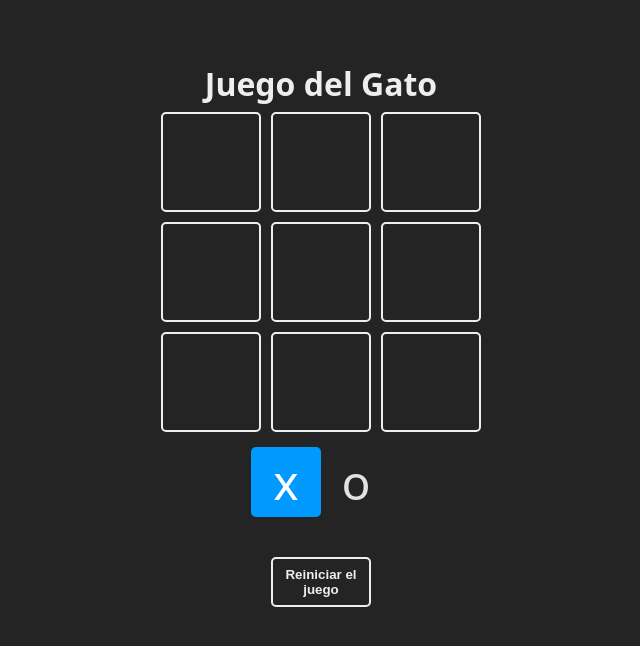
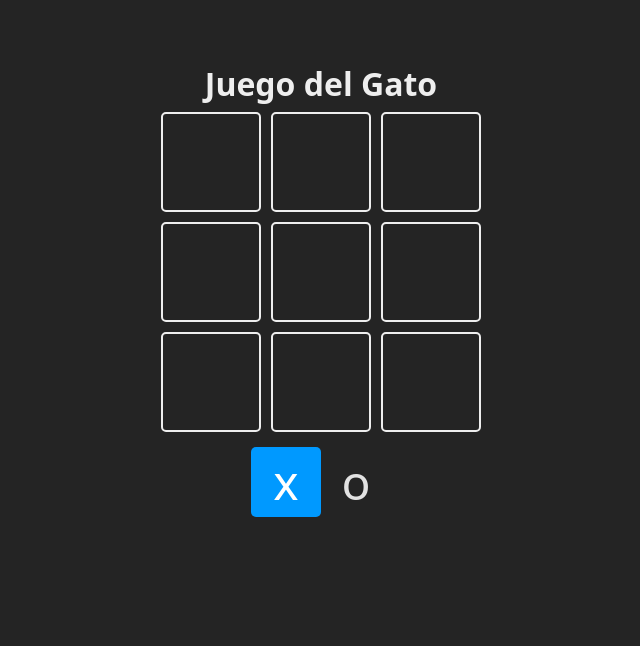
Before and after one commit to Avila-Pato/ReactClonGameGato, a React (Vite) app: page / in a window 1280 px wide. Shown: the top 646 px of the page, without its empty margins (319-959 px from the left). Built offline with nearby package versions, Linux system fonts and the light colour scheme.

Commit message:
Mostrandoe l ganador en pantalla

```diff
--- a/src/App.tsx
+++ b/src/App.tsx
@@ -151,10 +151,30 @@ const App: React.FC = () => {
         </Square>
       </section>
       {/* Muestra un mensaje de ganador si hay un ganador */}
-      {winner && <p>{winner} ganó la partida!</p>}
+      {winner !== null && (
+        <section className='winner'>
+          <div className='text'>
+            <h2>
+              {
+                winner === TURNS.X
+                  ? '¡Ganó el jugador X!'
+                  : '¡Ganó el jugador O!'
+              }
+            </h2>
 
-      {/* Boton para reiniciar el juego */}
-      <button onClick={resetGame}>Reiniciar el juego</button>
+            <header className='win'>
+              {winner && <Square isSelected={false} updateBoard={() => {}} index={-1}>{winner}</Square>}
+            </header>
+
+            <footer>
+               {/* Boton para reiniciar el juego */}
+              <button onClick={resetGame}>Reiniciar el juego</button>
+            </footer>
+          </div>
+        </section>
+      )}
+
+
     </main>
   );
 }
```
